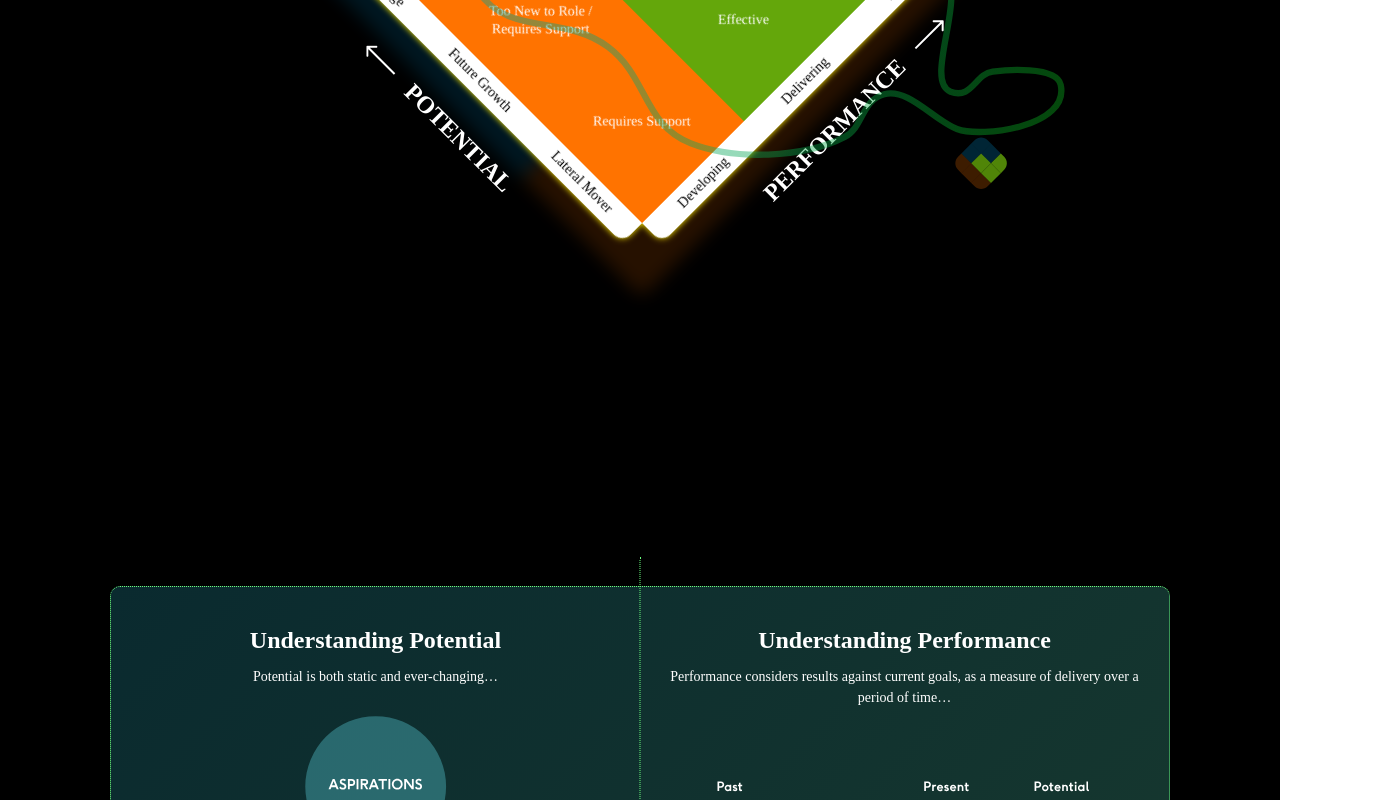
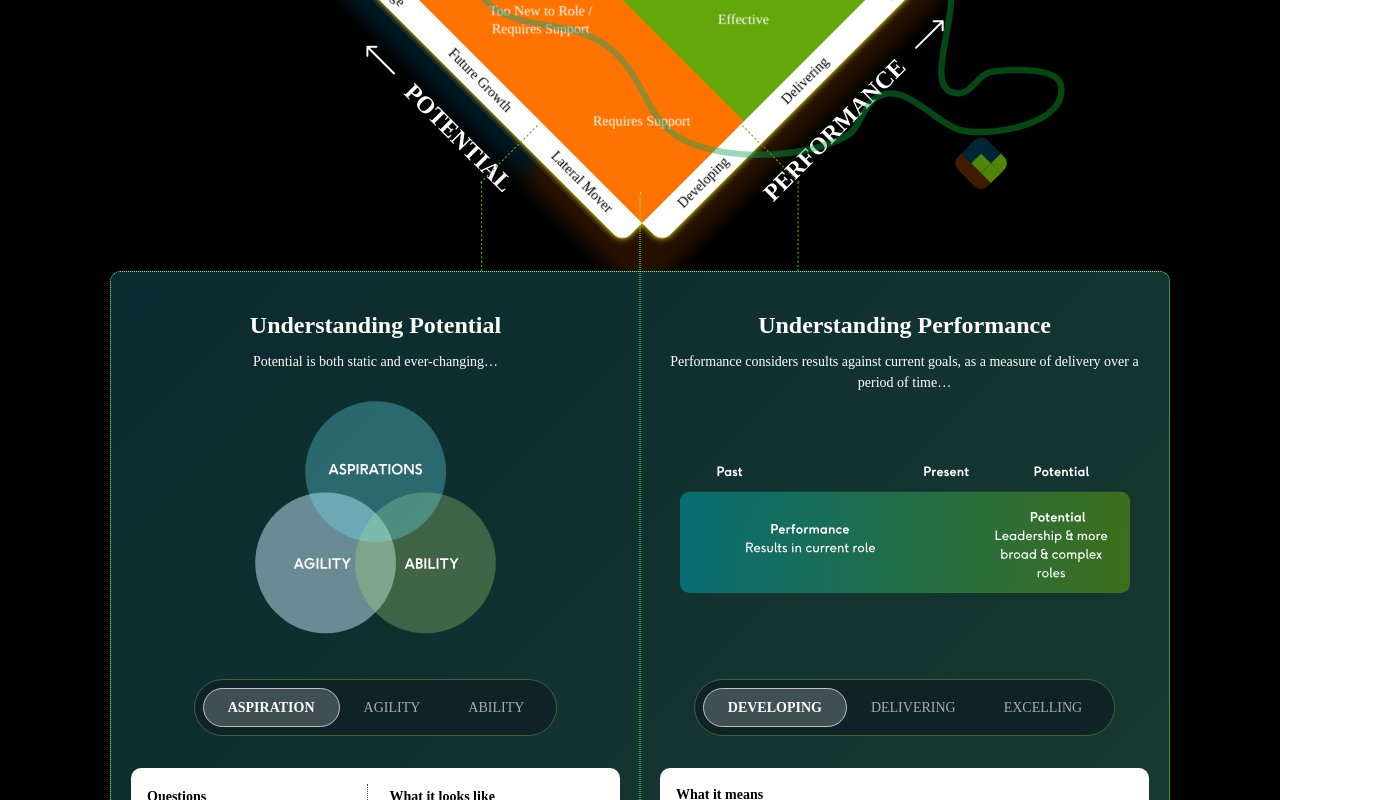
Before and after one commit to solensa/kop3, a Next.js app: page / in a window 1280 px wide. Shown: the part 640-1440 px from the top of the page, 1392 px wide, since content can reach past the window. Built offline with nearby package versions, Linux system fonts and the light colour scheme.

Commit message:
box done

```diff
--- a/src/app/components/box.tsx
+++ b/src/app/components/box.tsx
@@ -110,14 +110,14 @@ export default function Box() {
           style={{
             position: "absolute",
             left: "50%",
-            top: "-30px", // extends above the box
+            top: "-80px", // extends above the box
             bottom: 0,
             transform: "translateX(-50%)",
             width: 0,
             borderLeft: "1px dotted #6aff7f",
             zIndex: 2,
             pointerEvents: "none",
-            height: "calc(100% + 30px)",
+            height: "calc(100% + 80px)",
           }}
         />
         {/* Left Column */}
--- a/src/app/page.tsx
+++ b/src/app/page.tsx
@@ -4,8 +4,8 @@ import Box from "./components/box";
 
 export default function Home() {
   return (
-    <>
-      <div className="min-h-screen bg-black text-white flex flex-col items-center px-4 py-12 relative overflow-hidden">
+    <div className="bg-black">
+      <div className="min-h-screen bg-black text-white flex flex-col items-center px-4 py-12 relative">
         <div className="flex items-center gap-3 mb-6 z-10">
           <Image src="/dia-logo.svg" alt="logo" width={60} height={60} />
           <h1 className="text-4xl font-bold">Reviewing Your Team</h1>
@@ -24,9 +24,23 @@ export default function Home() {
           className="absolute bottom-95 pointer-events-none"
         />
       </div>
-      <div className=" bg-black text-white flex flex-col items-center px-4 py-12 relative overflow-hidden">
+      <div className="  text-white flex flex-col items-center px-4 py-12 relative  mt-[-315px]">
+        <Image
+          src="/antennae1.svg"
+          alt="diamond"
+          width={60}
+          height={60}
+          className="absolute -top-25 left-120 pointer-events-none"
+        />
+        <Image
+          src="/antennae2.svg"
+          alt="diamond"
+          width={60}
+          height={60}
+          className="absolute -top-25 right-120 pointer-events-none"
+        />
         <Box />
       </div>
-    </>
+    </div>
   );
 }
```
Also changed, not shown: public/antennae1.svg (added), public/antennae2.svg (added).
